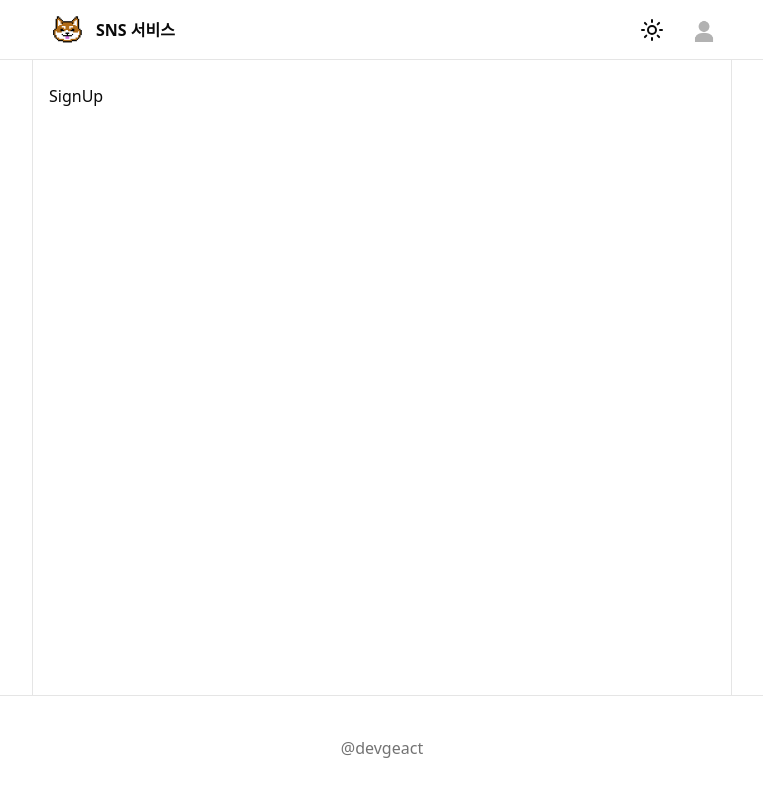
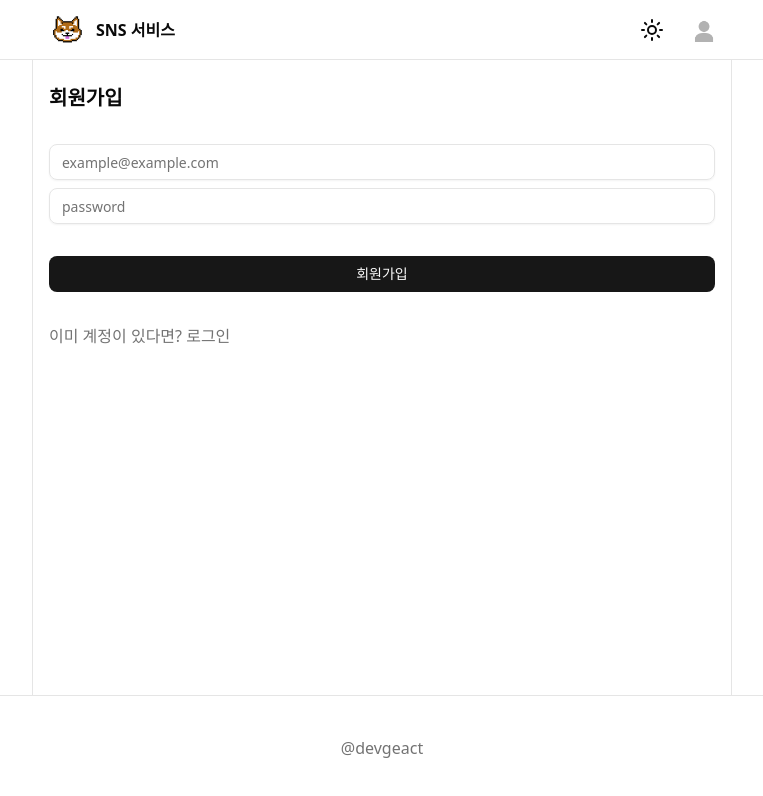
Before and after one commit to devyubi/til_next_supabase, a Next.js app: page /signup in a window 1280 px wide. Shown: the top 796 px of the page, without its empty margins (258-1021 px from the left). Built offline with nearby package versions, Linux system fonts and the light colour scheme; no server answers.

Commit message:
[docs] Email 회원 가입

```diff
--- /dev/null
+++ b/src/apis/auth.ts
@@ -0,0 +1,16 @@
+import supabase from '@/lib/supabase/client';
+
+// supabase 백엔드에 사용자 이메일 회원가입
+export async function signUpWithEmail({
+  email,
+  password,
+}: {
+  email: string;
+  password: string;
+}) {
+  // 웹브라우저를 이용해서 이메일 회원가입
+  const { data, error } = await supabase.auth.signUp({ email, password });
+  if (error) throw error;
+
+  return data;
+}
--- /dev/null
+++ b/src/apis/create-todo.ts
@@ -0,0 +1,17 @@
+// Todo 를 등록하는 함수 : API 즉, 백엔드 연동용 함수
+export async function createTodo({
+  title,
+  content,
+}: {
+  title: string;
+  content: string;
+}) {
+  const response = await fetch(`서버_URL/api/todos`, {
+    method: 'POST',
+    body: JSON.stringify({ title, content }),
+  });
+  if (response.ok) throw new Error('할 일 등록에 실패하였습니다.');
+
+  const data = response.json();
+  return data;
+}
--- a/src/app/signup/page.tsx
+++ b/src/app/signup/page.tsx
@@ -1,5 +1,69 @@
+'use client';
+import { Button } from '@/components/ui/button';
+import { Input } from '@/components/ui/input';
+import { useSignUp } from '@/hooks/mutations/useSignUp';
+import Link from 'next/link';
+import { useState } from 'react';
+
 function SignUp() {
-  return <div>SignUp</div>;
+  // 컴포넌트 상태
+  const [email, setEmail] = useState('');
+  const [password, setPassword] = useState('');
+
+  // Mutation Hook 활용하기
+  // 1. 이메일 mutation 훅
+  const { mutate, isPending, isError } = useSignUp();
+
+  // 회원가입 버튼 클릭처리
+  const handleSignUpClick = () => {
+    if (!email.trim()) return;
+    if (!password.trim()) return;
+    // supabase 회원가입 처리 코드
+    mutate({ email, password });
+  };
+
+  if (isError) {
+    return <div>회원가입 Error 입니다.</div>;
+  }
+
+  return (
+    <div className='flex flex-col gap-8'>
+      <div className='text-xl font-bold'>회원가입</div>
+      <div className='flex flex-col gap-2'>
+        <Input
+          value={email}
+          disabled={isPending}
+          onChange={e => setEmail(e.target.value)}
+          type='email'
+          placeholder='example@example.com'
+        />
+        <Input
+          value={password}
+          disabled={isPending}
+          onChange={e => setPassword(e.target.value)}
+          type='password'
+          placeholder='password'
+        />
+      </div>
+      <div>
+        <Button
+          disabled={isPending}
+          className='w-full'
+          onClick={handleSignUpClick}
+        >
+          {isPending ? '회원등록중...' : '회원가입'}
+        </Button>
+      </div>
+      <div>
+        <Link
+          href={'/signin'}
+          className='text-muted-foreground hover:text-gray-300'
+        >
+          이미 계정이 있다면? 로그인
+        </Link>
+      </div>
+    </div>
+  );
 }
 
 export default SignUp;
--- /dev/null
+++ b/src/hooks/mutations/useCreateTodo.ts
@@ -0,0 +1,47 @@
+import { createTodo } from '@/apis/create-todo';
+import { useMutation, useQuery, useQueryClient } from '@tanstack/react-query';
+
+const useCrateTodo = () => {
+  // 전체 useQuery 로 만든 캐시와
+  // 전체 useMutation 으로 만든 캐시를 관리하는 저장소 참조
+  const queryClient = useQueryClient();
+
+  const { mutate, isPending } = useMutation({
+    mutationFn: createTodo,
+    // 요청이 시작 될때 실행됨.
+    onMutate: () => {
+      console.log('요청 시작');
+    },
+    // 요청이 성공했을때 실행됨
+    // 자동으로 성공된 데이터를 매개변수로 전달을 해줌.
+    onSuccess: newTodo => {
+      console.log('요청 성공');
+      // 데이터 새로읽기 좋은 자리
+      //window.location.reload();
+
+      // 아래는 데이터 전체를 모두 가지고 오므로 부하가 발생할 소지가 있다
+      // queryKey: ['todos'] : 가지고 있던 데이터를 갱신해줘
+      // queryClient.invalidateQueries({ queryKey: ['todos'] });
+
+      // 캐시에 직접 데이터를 추가해주는 방식
+      queryClient.setQueryData<
+        { id: string; title: string; description: string }[]
+      >(['todo'].todo.list, prevTodos => {
+        if (!prevTodos) return [newTodo];
+        return [...prevTodos, newTodo];
+      });
+    },
+    // 요청이 실패했을때 실행됨
+    // error 에는 에러가 자동으로 매개변수로 전달됨.
+    onError: error => {
+      console.log('요청 에러', error);
+    },
+    // 요청이 완료되었을 때 실행됨
+    onSettled: () => {
+      console.log('요청 완료');
+    },
+  });
+};
+
+// 외부로 훅 내보내기
+export default useCrateTodo;
--- /dev/null
+++ b/src/hooks/mutations/useSignUp.ts
@@ -0,0 +1,8 @@
+import { signUpWithEmail } from '@/apis/auth';
+import { useMutation } from '@tanstack/react-query';
+
+export function useSignUp() {
+  return useMutation({
+    mutationFn: signUpWithEmail,
+  });
+}
--- a/src/lib/supabase/client.ts
+++ b/src/lib/supabase/client.ts
@@ -6,3 +6,7 @@
 
 export const createClient = () =>
   createBrowserClient<Database>(supabaseUrl!, supabaseKey!);
+
+// 외부 클라이언트 컴포넌트에서 자유롭게 사용하도록 설정
+const supabase = createClient();
+export default supabase;
```
Also changed, not shown: 1 other file (tests, documents, lock files or other folders).
